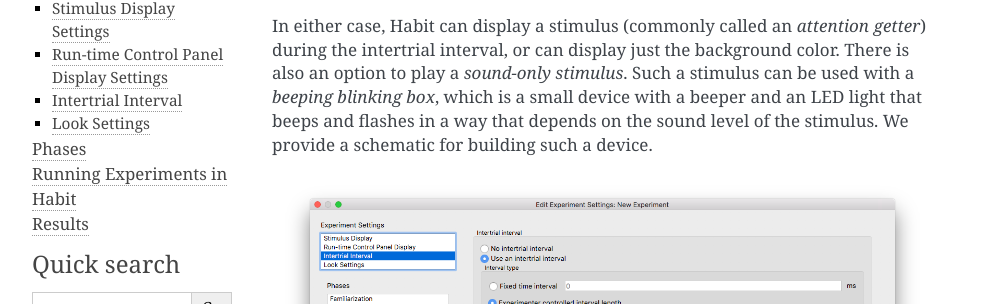
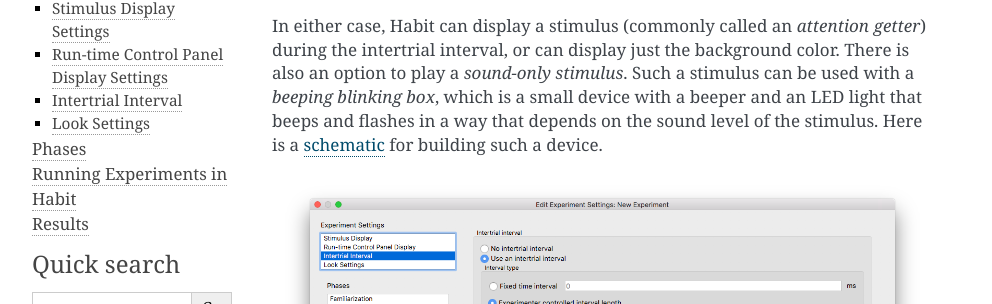
Before and after one commit to djsperka/habit2-docs, a Sphinx documentation site: the page built from source/_intertrialinterval.rst, in a window 1280 px wide. Shown: the part 419-723 px from the top of the page, without its empty margins (148-1140 px from the left). Built offline with Sphinx 7.4.7, drawn with Linux system fonts in a browser that asks for light colours.

Commit message:
Add link to schematic for beeping box.

```diff
--- a/source/_intertrialinterval.rst
+++ b/source/_intertrialinterval.rst
@@ -18,7 +18,7 @@ that the subject is ready for the next trial (by hitting the <Space> key).
 In either case, Habit can display a stimulus (commonly called an *attention getter*) during the intertrial interval, or can
 display just the background color. There is also an option to play a *sound-only stimulus*. Such a stimulus can be used with a
 *beeping blinking box*, which is a small device with a beeper and an LED light that beeps and flashes in a way that depends on
-the sound level of the stimulus. We provide a schematic for building such a device.
+the sound level of the stimulus. Here is a `schematic <http://systems.ucdavis.edu/habit/beep-box-schematic.pdf>`_ for building such a device.
 
 .. figure:: figures/intertrial-interval.png
    :align: center
```
